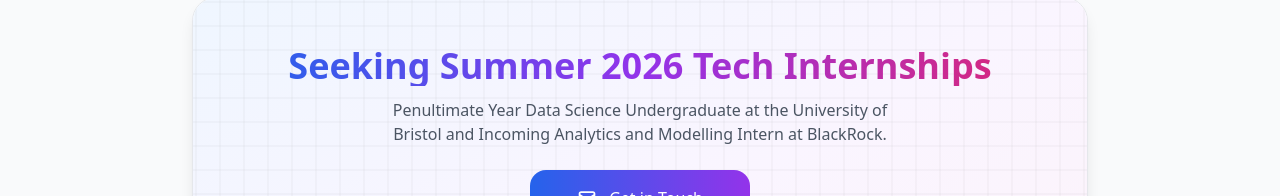
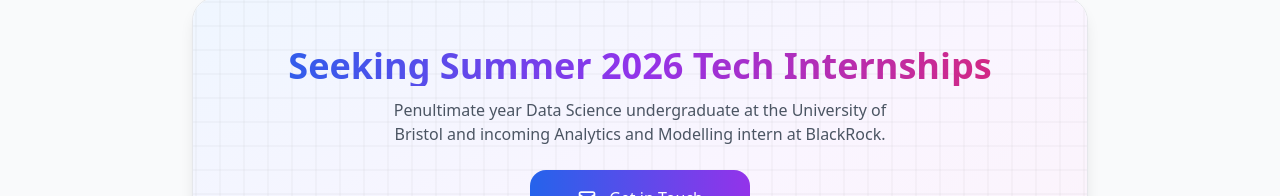
Before and after one commit to orlandoalexander/Portfolio, a Next.js app: page / in a window 1280 px wide. Shown: the part 3872-4068 px from the top of the page. Built offline with nearby package versions, Linux system fonts and the light colour scheme.

Commit message:
Fix capitalization in internship description
Corrected capitalization in internship description.

```diff
--- a/app/components/ContactSection.tsx
+++ b/app/components/ContactSection.tsx
@@ -25,8 +25,8 @@ export default function ContactSection() {
                 Seeking Summer 2026 Tech Internships
               </h2>
               <p className="text-gray-600 text-center mb-6 max-w-lg mx-auto">
-                Penultimate Year Data Science Undergraduate at the University of
-                Bristol and Incoming Analytics and Modelling Intern at BlackRock.
+                Penultimate year Data Science undergraduate at the University of
+                Bristol and incoming Analytics and Modelling intern at BlackRock.
               </p>
               {/* <div className="flex items-center justify-center gap-2 text-gray-600 mb-8">
                 <svg
```
